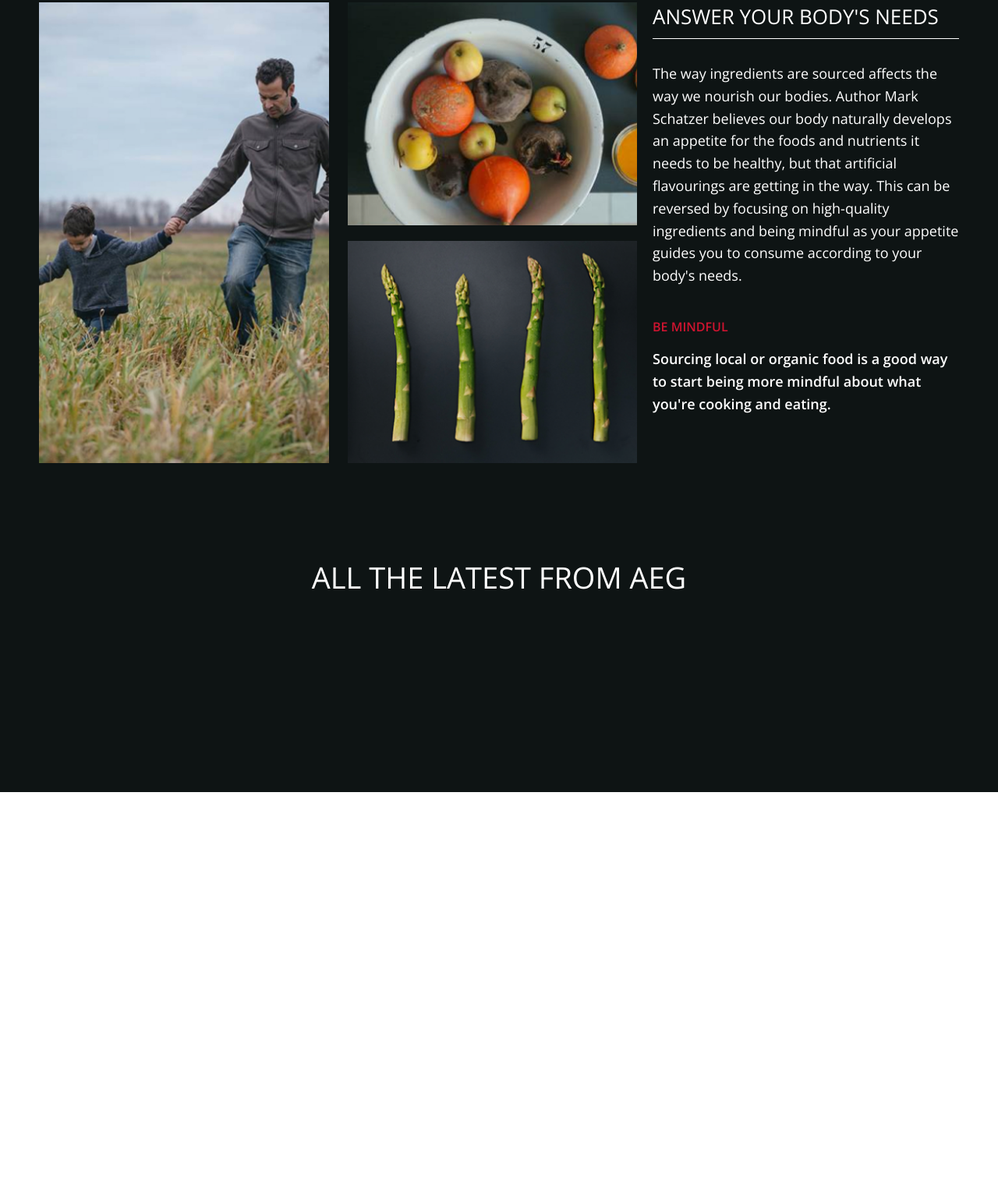
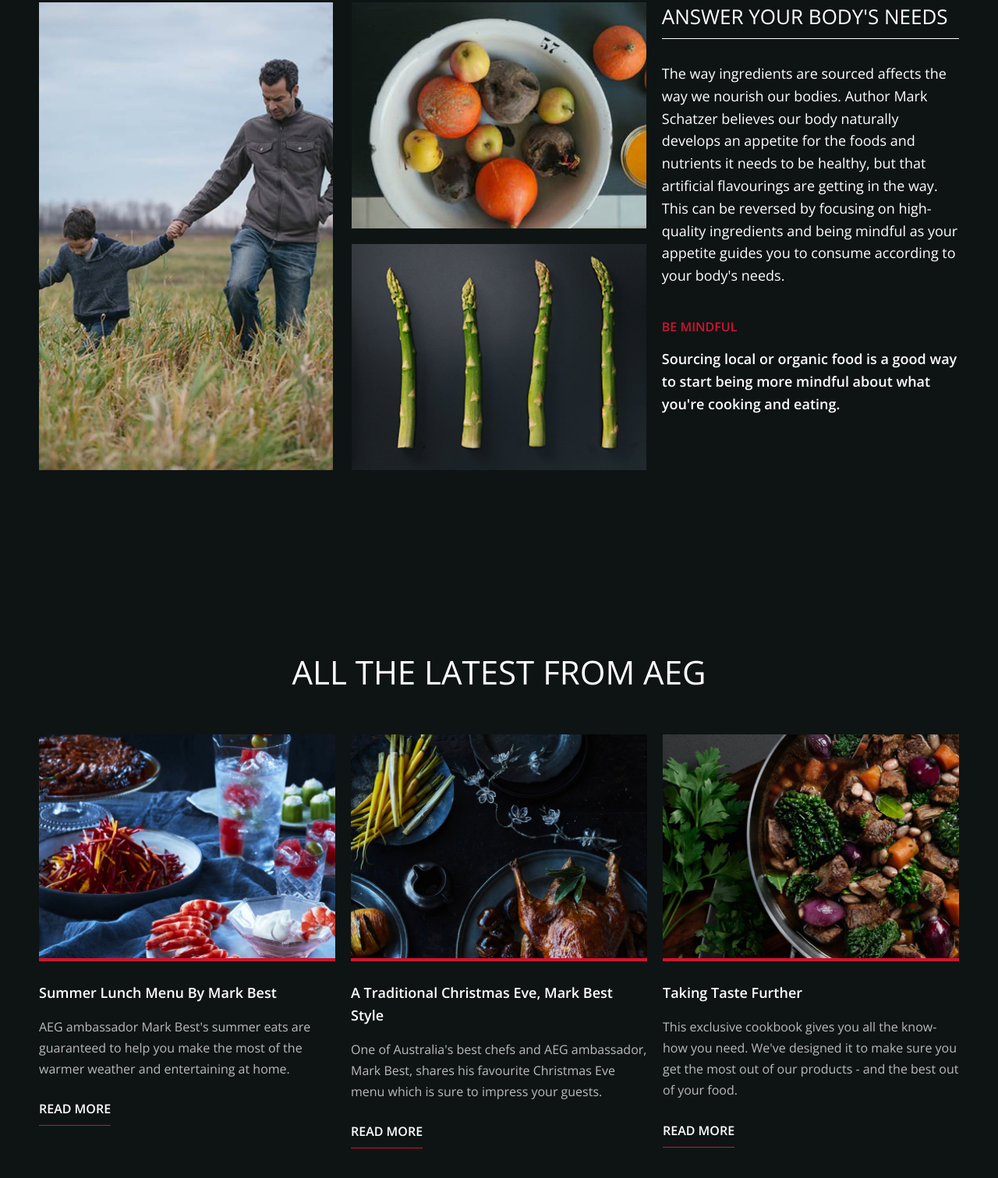
Before and after one commit to bsebastian86/orchard-fed-test, a website: page index.html in a window 1280 px wide. Shown: the part 197-1708 px from the top of the page at 78% size. Before the commit the page ends 1213 px from the top, so only its background shows below. Drawn offline with nearby package versions, Linux system fonts and the light colour scheme.

Commit message:
add latest section

```diff
--- a/index.html
+++ b/index.html
@@ -18,13 +18,13 @@
       <section class="needs">
         <div class="image-grid">
           <div class="image-1">
-            <img src="./assets/component-01/Image-01@2x.jpg" />
+            <img src="./assets/component-01/Image-01@2x.jpg" alt="" />
           </div>
           <div class="image-2">
-            <img src="./assets/component-01/Image-02@2x.jpg" />
+            <img src="./assets/component-01/Image-02@2x.jpg" alt="" />
           </div>
           <div class="image-3">
-            <img src="./assets/component-01/Image-03@2x.jpg" />
+            <img src="./assets/component-01/Image-03@2x.jpg" alt="" />
           </div>
         </div>
         <aside class="needs-content">
@@ -48,7 +48,54 @@
       <section class="latest">
         <h2 class="latest-heading">All the Latest from AEG</h2>
         <div class="columns">
-          <div class="col"></div>
+          <div class="col">
+            <a href="#" class="col-inner">
+              <span class="col-img">
+                <img src="./assets/component-02/Image-01@2x.jpg" alt="" />
+              </span>
+              <span class="col-content">
+                <h3>Summer Lunch Menu By Mark Best</h3>
+                <span class="col-body">
+                  AEG ambassador Mark Best's summer eats are guaranteed to help
+                  you make the most of the warmer weather and entertaining at
+                  home.
+                </span>
+                <span class="read-more">Read more</span>
+              </span>
+            </a>
+          </div>
+          <div class="col">
+            <a href="#" class="col-inner">
+              <span class="col-img">
+                <img src="./assets/component-02/Image-02@2x.jpg" alt="" />
+              </span>
+              <span class="col-content">
+                <h3>A Traditional Christmas Eve, Mark Best Style</h3>
+                <span class="col-body">
+                  One of Australia's best chefs and AEG ambassador, Mark Best,
+                  shares his favourite Christmas Eve menu which is sure to
+                  impress your guests.
+                </span>
+                <span class="read-more">Read more</span>
+              </span>
+            </a>
+          </div>
+          <div class="col">
+            <a href="#" class="col-inner">
+              <span class="col-img">
+                <img src="./assets/component-02/Image-03@2x.jpg" alt="" />
+              </span>
+              <span class="col-content">
+                <h3>Taking Taste Further</h3>
+                <span class="col-body">
+                  This exclusive cookbook gives you all the know-how you need.
+                  We've designed it to make sure you get the most out of our
+                  products - and the best out of your food.
+                </span>
+                <span class="read-more">Read more</span>
+              </span>
+            </a>
+          </div>
         </div>
       </section>
     </main>
--- a/scss/style.scss
+++ b/scss/style.scss
@@ -5,6 +5,39 @@
   font-style: normal;
   font-optical-sizing: auto;
   font-weight: 400;
+  color: #fff;
+  -webkit-font-smoothing: antialiased;
+  -moz-osx-font-smoothing: grayscale;
+  text-rendering: optimizeLegibility;
+}
+
+h2,
+h4 {
+  text-transform: uppercase;
+}
+
+h4 {
+  color: #cf1430;
+  font-weight: 600;
+}
+
+p {
+  font-size: 18px;
+  font-weight: 300;
+  line-height: 1.6;
+}
+
+p:not(:last-child) {
+  margin-bottom: 40px;
+}
+
+section {
+  max-width: 1200px;
+  margin: 0 auto;
+}
+
+img {
+  width: 100%;
 }
 
 .main {
@@ -12,3 +45,144 @@
   min-height: 100vh;
   padding: 200px 50px;
 }
+
+.needs {
+  display: flex;
+  padding-bottom: 230px;
+}
+
+.image-grid {
+  flex: 0 0 66%;
+  display: grid;
+  grid-template-columns: 1fr 1fr;
+  grid-template-rows: 1fr 1fr;
+  gap: 20px 24px;
+  grid-template-areas:
+    'image-1 image-2'
+    'image-1 image-3';
+}
+
+.image-grid img {
+  object-fit: cover;
+  width: 100%;
+  height: 100%;
+}
+
+.image-1 {
+  grid-area: image-1;
+}
+.image-2 {
+  grid-area: image-2;
+  object-fit: cover;
+}
+.image-3 {
+  grid-area: image-3;
+  object-fit: cover;
+}
+
+.needs-content {
+  padding-left: 20px;
+}
+
+.needs-heading {
+  font-size: 26px;
+  font-weight: 300;
+  padding-bottom: 10px;
+  border-bottom: 1px solid #fff;
+  margin-bottom: 30px;
+}
+
+.be-mindful {
+  margin-bottom: 16px;
+}
+
+.p-sb {
+  font-weight: 600;
+}
+
+.latest-heading {
+  font-size: 42px;
+  font-weight: 300;
+  text-align: center;
+  margin-bottom: 52px;
+}
+
+.columns {
+  display: flex;
+  gap: 20px;
+}
+
+.col {
+  flex: 1 0 0;
+}
+
+.col-inner,
+.col-inner span {
+  display: block;
+}
+
+.col-inner {
+  text-decoration: none;
+}
+
+.col-content h3 {
+  font-size: 18px;
+  font-weight: 600;
+  line-height: 1.6;
+  margin-bottom: 16px;
+}
+
+.col-img {
+  margin-bottom: 26px;
+  border-bottom: 4px solid #cf1430;
+}
+
+.col-img img {
+  display: block;
+  width: 100%;
+}
+
+.col-body {
+  font-size: 16px;
+  font-weight: 300;
+  line-height: 1.7;
+  color: #bbbbbb;
+}
+
+.read-more {
+  display: inline-block !important;
+  font-weight: 600;
+  text-transform: uppercase;
+  padding-bottom: 10px;
+  margin-top: 26px;
+  border-bottom: 1px solid #cf1430;
+}
+
+@media screen and (max-width: 1024px) {
+  .main {
+    padding: 50px;
+  }
+
+  .needs {
+    flex-wrap: wrap;
+  }
+
+  .image-grid {
+    flex: 0 0 100%;
+  }
+
+  .needs-content {
+    padding-top: 50px;
+    padding-left: 0;
+  }
+}
+
+@media screen and (max-width: 480px) {
+  p {
+    font-size: 14px;
+  }
+
+  .needs-heading {
+    font-size: 18px;
+  }
+}
```
Also changed, not shown: css/style.css.
